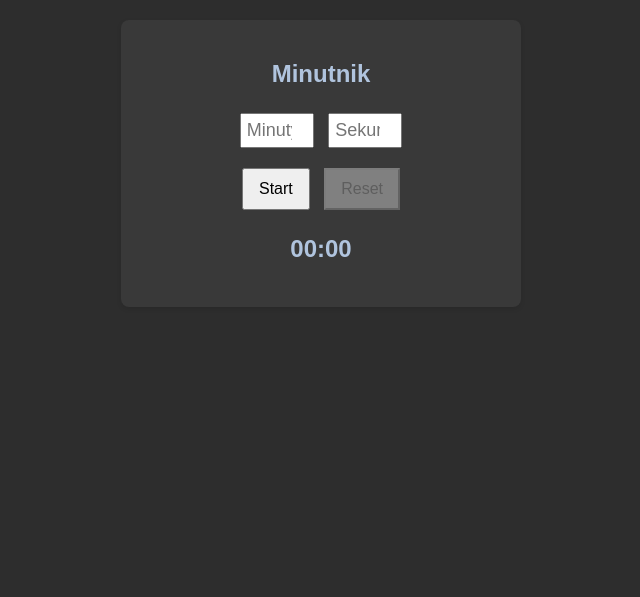
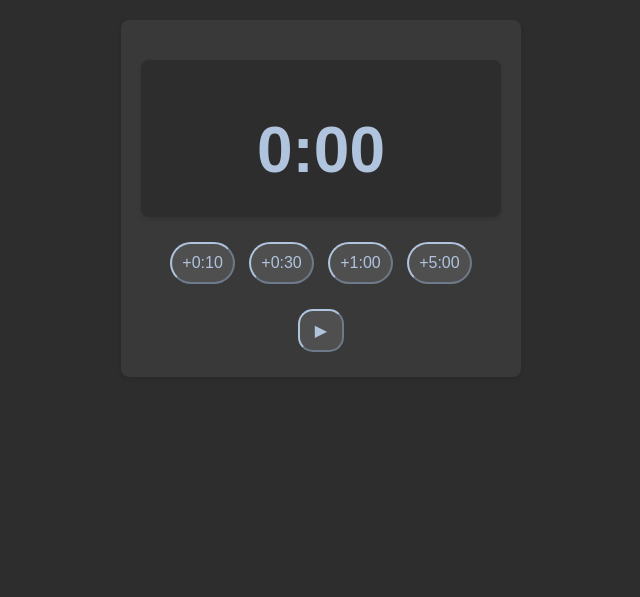
Before and after one commit to ScreamOff/ProjektZespo-owy, a Flask app: page /timer/ in a window 1280 px wide. Shown: the part 77-674 px from the top of the page, without its empty margins (319-959 px from the left). Run offline with Flask 3, Linux system fonts and the light colour scheme.

Commit message:
PZ-31 poprawiony css

```diff
--- a/applications/timer/templates/timer.html
+++ b/applications/timer/templates/timer.html
@@ -2,20 +2,23 @@
 
 {% block content %}
 <head>
+
     <link rel="stylesheet" href="{{ url_for('static', filename='css/timer.css') }}">
 </head>
 
 <div class="timer-container">
-    <h2>Minutnik</h2>
-    <input type="number" id="minutes" placeholder="Minuty">
-    <input type="number" id="seconds" placeholder="Sekundy">
-
-    <div class="buttons">
-        <button id="start-timer">Start</button>
-        <button id="reset-timer" disabled>Reset</button>
+<div id="timer-display-container">
+    <h1 id="timer-display">00:00</h1></div>
+    <div class="time-buttons">
+        <button onclick="addTime(10)">+0:10</button>
+        <button onclick="addTime(30)">+0:30</button>
+        <button onclick="addTime(60)">+1:00</button>
+        <button onclick="addTime(300)">+5:00</button>
     </div>
-
-    <p id="countdown">00:00</p>
+    <div class="controls">
+        <button id="start-pause" onclick="toggleTimer()">▶</button>
+    </div>
+    <audio id="alarm-sound" src="{{ url_for('static', filename='audio/alarm.mp3') }}"></audio>
 </div>
 
 <script src="{{ url_for('static', filename='js/timer.js') }}"></script>
--- a/static/css/timer.css
+++ b/static/css/timer.css
@@ -45,3 +45,37 @@ h2{
 p{
     color: var(--text-color);
 }
+#timer-display {
+    font-size: 4rem;
+    margin-bottom: 20px;
+    color: var(--text-color);
+}
+#timer-display-container{
+    margin: 20px auto;
+    text-align: center;
+    padding: 10px;
+
+    background-color: var(--background-color);
+    border-radius: 8px;
+    box-shadow: 0 2px 5px rgba(0, 0, 0, 0.1);
+    box-sizing: border-box;
+}
+
+.time-buttons button {
+    border-radius: 25px;
+    border-color: var(--text-color);
+    color: var(--text-color);
+    background-color: var(--button-background);
+    margin: 5px;
+    padding: 10px;
+    font-size: 1rem;
+
+}
+
+.controls button {
+    margin-top: 20px;
+    border-radius: 15px;
+    border-color: var(--text-color);
+    color: var(--text-color);
+    background-color: var(--button-background);
+}
--- a/static/js/timer.js
+++ b/static/js/timer.js
@@ -1,69 +1,39 @@
-document.addEventListener('DOMContentLoaded', function () {
-    let timer;
-    let remainingTime = 0;
-    let isRunning = false;
+let timer = 0;
+let interval = null;
+let isRunning = false;
+const alarmSound = document.getElementById("alarm-sound");
 
-    const startButton = document.getElementById('start-timer');
-    const resetButton = document.getElementById('reset-timer');
-    const countdownDisplay = document.getElementById('countdown');
+function updateDisplay() {
+    let minutes = Math.floor(timer / 60);
+    let seconds = timer % 60;
+    document.getElementById("timer-display").innerText =
+        `${minutes}:${seconds.toString().padStart(2, '0')}`;
+}
 
-    startButton.addEventListener('click', function () {
-        if (!isRunning) {
-            let minutes = parseInt(document.getElementById('minutes').value) || 0;
-            let seconds = parseInt(document.getElementById('seconds').value) || 0;
+function addTime(seconds) {
+    timer += seconds;
+    updateDisplay();
+}
 
-            if (remainingTime === 0) {
-                remainingTime = minutes * 60 + seconds;
+function toggleTimer() {
+    if (isRunning) {
+        clearInterval(interval);
+        isRunning = false;
+        document.getElementById("start-pause").innerText = "▶";
+    } else {
+        interval = setInterval(() => {
+            if (timer > 0) {
+                timer--;
+                updateDisplay();
+            } else {
+                clearInterval(interval);
+                isRunning = false;
+                alarmSound.play();
             }
+        }, 1000);
+        isRunning = true;
+        document.getElementById("start-pause").innerText = "⏸";
+    }
+}
 
-            startCountdown();
-        } else {
-            pauseCountdown();
-        }
-    });
-
-    resetButton.addEventListener('click', function () {
-        resetCountdown();
-    });
-
-    function startCountdown() {
-        isRunning = true;
-        startButton.textContent = "Pauza";
-        resetButton.disabled = false;
-
-        timer = setInterval(function () {
-            if (remainingTime <= 0) {
-                clearInterval(timer);
-                alert("Czas minął!");
-                resetCountdown();
-                return;
-            }
-            remainingTime--;
-            updateCountdownDisplay();
-        }, 1000);
-    }
-
-    function pauseCountdown() {
-        clearInterval(timer);
-        isRunning = false;
-        startButton.textContent = "Start";
-    }
-
-    function resetCountdown() {
-        clearInterval(timer);
-        remainingTime = 0;
-        isRunning = false;
-        startButton.textContent = "Start";
-        resetButton.disabled = true;
-        updateCountdownDisplay();
-    }
-
-    function updateCountdownDisplay() {
-        let min = Math.floor(remainingTime / 60);
-        let sec = remainingTime % 60;
-        countdownDisplay.textContent =
-            String(min).padStart(2, '0') + ":" + String(sec).padStart(2, '0');
-    }
-
-    updateCountdownDisplay(); // Wyświetlamy domyślną wartość
-});
+updateDisplay();
```
Also changed, not shown: 1 other file.
